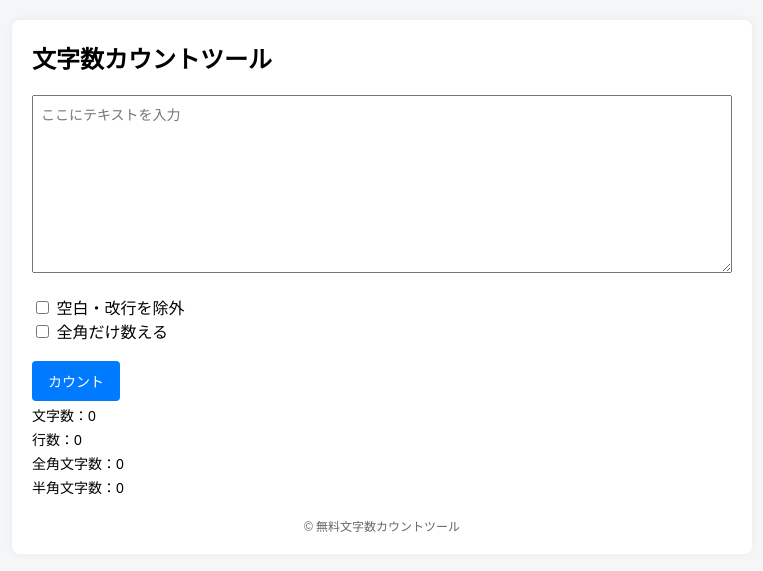
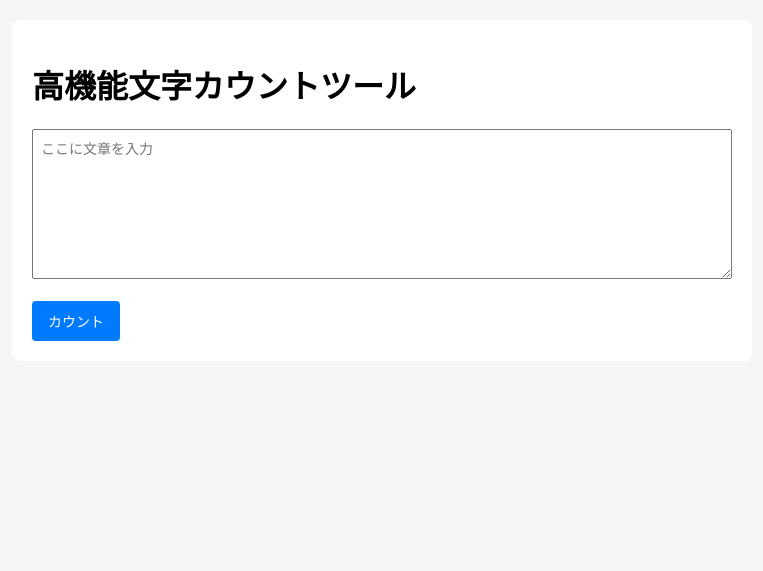
Before and after one commit to wasa0920/webtool, a Flask app: page / in a window 1280 px wide. Shown: the top 571 px of the page, without its empty margins (258-1021 px from the left). Run offline with Flask 3, Linux system fonts and the light colour scheme.

```diff
--- a/templates/index.html
+++ b/templates/index.html
@@ -2,84 +2,28 @@
 <html lang="ja">
 <head>
     <meta charset="UTF-8">
-
-    <!-- SEO -->
-    <title>文字数カウントツール｜全角・半角・行数対応【無料】</title>
-    <meta name="description" content="文章の文字数・行数・全角半角を無料で簡単にカウントできるWebツール。登録不要・完全無料。原稿作成やレポート、SNS投稿に便利。">
-
-    <!-- レスポンシブ対応 -->
     <meta name="viewport" content="width=device-width, initial-scale=1.0">
 
-    <!-- シンプルCSS -->
+    <title>高機能文字カウントツール｜SNS・ライター向け</title>
+    <meta name="description" content="文字数・行数・段落・漢字・ひらがな・カタカナ・英字・数字・記号を無料でカウント。読み時間も計算可能。">
+
+    <script src="https://cdn.jsdelivr.net/npm/chart.js"></script>
     <style>
-        body {
-            font-family: Arial, sans-serif;
-            background: #f4f6f8;
-            margin: 0;
-            padding: 0;
-        }
-        .container {
-            max-width: 700px;
-            margin: 20px auto;
-            background: #fff;
-            padding: 20px;
-            border-radius: 8px;
-            box-shadow: 0 0 10px rgba(0,0,0,0.05);
-        }
-        h1 {
-            margin-top: 0;
-            font-size: 1.5rem;
-        }
-        textarea {
-            width: 100%;
-            font-size: 14px;
-            padding: 8px;
-            box-sizing: border-box;
-        }
-        button {
-            padding: 10px 16px;
-            font-size: 14px;
-            cursor: pointer;
-            background-color: #007bff;
-            color: #fff;
-            border: none;
-            border-radius: 4px;
-        }
-        button:hover {
-            background-color: #0056b3;
-        }
-        .result p {
-            margin: 4px 0;
-            font-size: 14px;
-        }
-        .ad {
-            margin: 20px 0;
-            text-align: center;
-        }
-        .footer {
-            margin-top: 20px;
-            font-size: 12px;
-            color: #666;
-            text-align: center;
-        }
-
-        /* スマホ対応 */
-        @media (max-width: 480px) {
-            h1 {
-                font-size: 1.2rem;
-            }
-            button {
-                width: 100%;
-            }
-        }
+        body { font-family: Arial, sans-serif; background:#f4f6f8; margin:0; padding:0; }
+        .container { max-width:700px; margin:20px auto; background:#fff; padding:20px; border-radius:8px; }
+        textarea { width:100%; height:150px; font-size:14px; padding:8px; box-sizing:border-box; }
+        button { padding:10px 16px; font-size:14px; cursor:pointer; background:#007bff; color:#fff; border:none; border-radius:4px; }
+        button:hover { background:#0056b3; }
+        .result p { margin:4px 0; }
+        .ad { margin:20px 0; text-align:center; }
+        canvas { max-width:100%; }
     </style>
 </head>
-
 <body>
 <div class="container">
-        <h1>文字数カウントツール</h1>
+    <h1>高機能文字カウントツール</h1>
 
-        <!-- 広告：フォーム直下 -->
+    <!-- 広告 -->
     <div class="ad">
         <!-- admax -->
         <script src="https://adm.shinobi.jp/s/e2b74a6f9548841dad7c0afd092a0611"></script>
@@ -87,32 +31,53 @@
     </div>
 
     <form method="POST">
-            <textarea name="text" rows="10" placeholder="ここにテキストを入力">{{ text }}</textarea><br><br>
-
-            <label>
-                <input type="checkbox" name="ignore_space" {% if ignore_space %}checked{% endif %}>
-                空白・改行を除外
-            </label><br>
-
-            <label>
-                <input type="checkbox" name="only_zenkaku" {% if only_zenkaku %}checked{% endif %}>
-                全角だけ数える
-            </label><br><br>
-
+        <textarea name="text" placeholder="ここに文章を入力">{{ text }}</textarea><br><br>
         <button type="submit">カウント</button>
     </form>
 
+    {% if total_count %}
     <div class="result">
-            <p>文字数：{{ count }}</p>
+        <p>文字数：{{ total_count }}</p>
         <p>行数：{{ line_count }}</p>
-            <p>全角文字数：{{ zenkaku }}</p>
-            <p>半角文字数：{{ hankaku }}</p>
+        <p>段落数：{{ paragraph_count }}</p>
+        <p>読み時間：約{{ read_time }}分</p>
+        <p>漢字：{{ types.kanji }}</p>
+        <p>ひらがな：{{ types.hiragana }}</p>
+        <p>カタカナ：{{ types.katakana }}</p>
+        <p>英字：{{ types.alphabet }}</p>
+        <p>数字：{{ types.number }}</p>
+        <p>記号：{{ types.symbol }}</p>
+        <p>全角文字：{{ types.zenkaku }}</p>
+        <p>半角文字：{{ types.hankaku }}</p>
     </div>
 
-        <div class="footer">
-            © 無料文字数カウントツール
-        </div>
+    <canvas id="typeChart"></canvas>
+    <script>
+        const ctx = document.getElementById('typeChart').getContext('2d');
+        const chart = new Chart(ctx, {
+            type: 'pie',
+            data: {
+                labels: ['漢字','ひらがな','カタカナ','英字','数字','記号'],
+                datasets: [{
+                    data: [
+                        {{ types.kanji }},
+                        {{ types.hiragana }},
+                        {{ types.katakana }},
+                        {{ types.alphabet }},
+                        {{ types.number }},
+                        {{ types.symbol }}
+                    ],
+                    backgroundColor: ['#FF6384','#36A2EB','#FFCE56','#4BC0C0','#9966FF','#FF9F40']
+                }]
+            },
+            options: {
+                responsive:true,
+                plugins:{ legend:{ position:'bottom' } }
+            }
+        });
+    </script>
+    {% endif %}
+
 </div>
 </body>
-
 </html>
```
Lines whose indentation alone changed are shown as unchanged.
